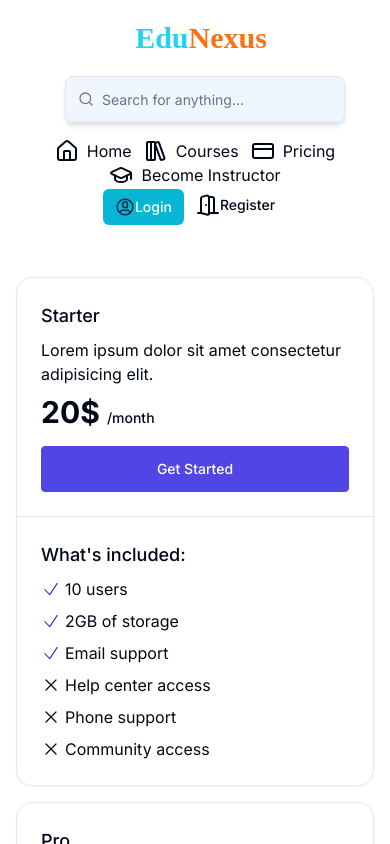
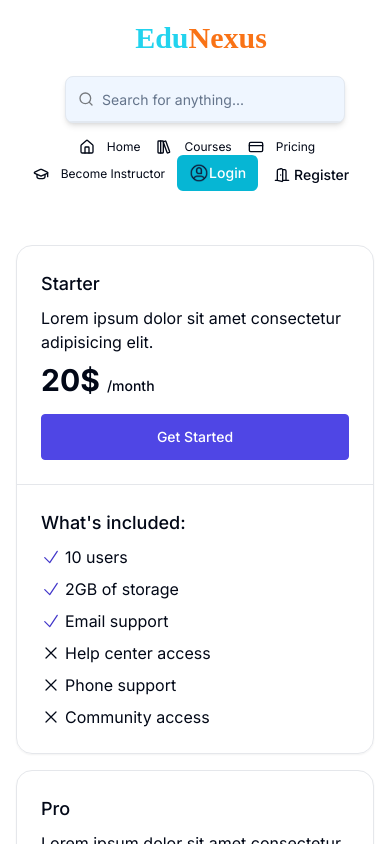
Before and after one commit to Nil369/learning-path-dashboard, a Next.js app: page /pricing in a window 390 px wide. Shown: the top 844 px of the page. Built offline with nearby package versions, Linux system fonts and the light colour scheme.

Commit message:
Made the UI Responsive

```diff
--- a/app/components/Home/nav/Header.jsx
+++ b/app/components/Home/nav/Header.jsx
@@ -20,19 +20,21 @@ const HeaderNav = () => {
           <div className="ml-7 mr-2 mb-4 ">
             <Search />
           </div>
-          <nav class="md:ml-auto md:mr-auto flex flex-wrap gap-x-3 items-center text-md justify-center ">
+          <nav class="md:ml-auto md:mr-auto flex flex-wrap gap-x-3 items-center text-xs justify-center ">
             <Link
               className="flex flex-wrap gap-x-2 hover:border-b-4 border-cyan-500 hover:text-md hover:font-bold"
               href="/"
             >
-              <Home/>
+
+              <Home className="h-4"/>
+
               Home
             </Link>
             <Link
               className="flex flex-wrap gap-x-2 hover:border-b-4 border-cyan-500 hover:text-md hover:font-bold"
               href="/courses"
             >
-              <LibraryBig/>
+              <LibraryBig className="h-4" />
               Courses
             </Link>
 
@@ -40,14 +42,14 @@ const HeaderNav = () => {
               className="flex flex-wrap gap-x-2 hover:border-b-4 border-cyan-500 hover:text-md hover:font-bold"
               href="/pricing"
             >
-              <CreditCard/>
+              <CreditCard className="h-4"/>
               Pricing
             </Link>
             <Link
               className="flex flex-wrap gap-x-2 hover:border-b-4 border-cyan-500 hover:text-md hover:font-bold"
               href="/"
             >
-              <GraduationCap/>
+              <GraduationCap className="h-4"/>
               Become Instructor
             </Link>
 
@@ -61,7 +63,7 @@ const HeaderNav = () => {
               </Link>
               <Link href="/sign-up">
                 <Button size="sm" variant="ghost">
-                <DoorOpen/>
+                <DoorOpen className="h-4"/>
                   Register
                 </Button>
               </Link>
```
